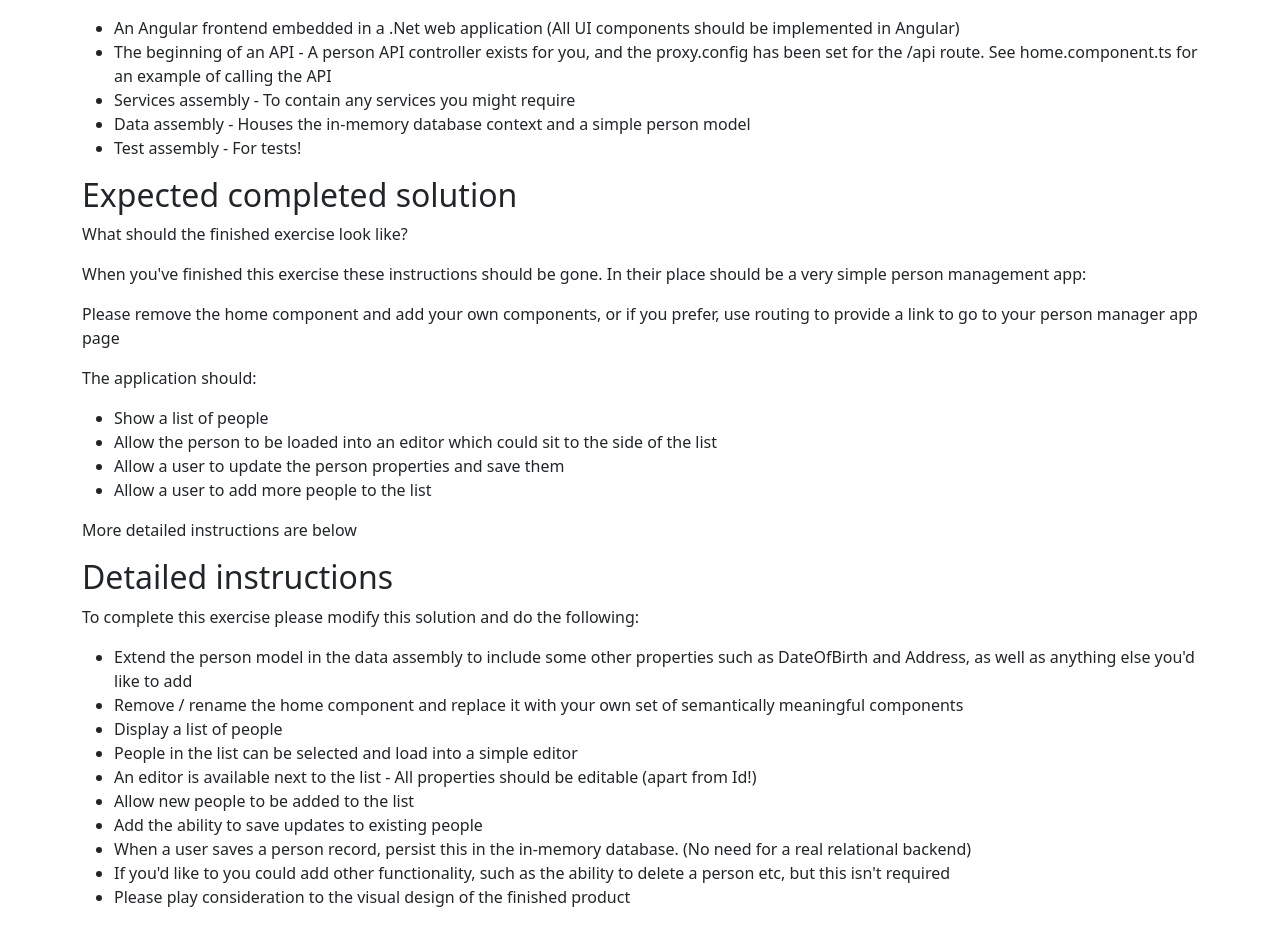
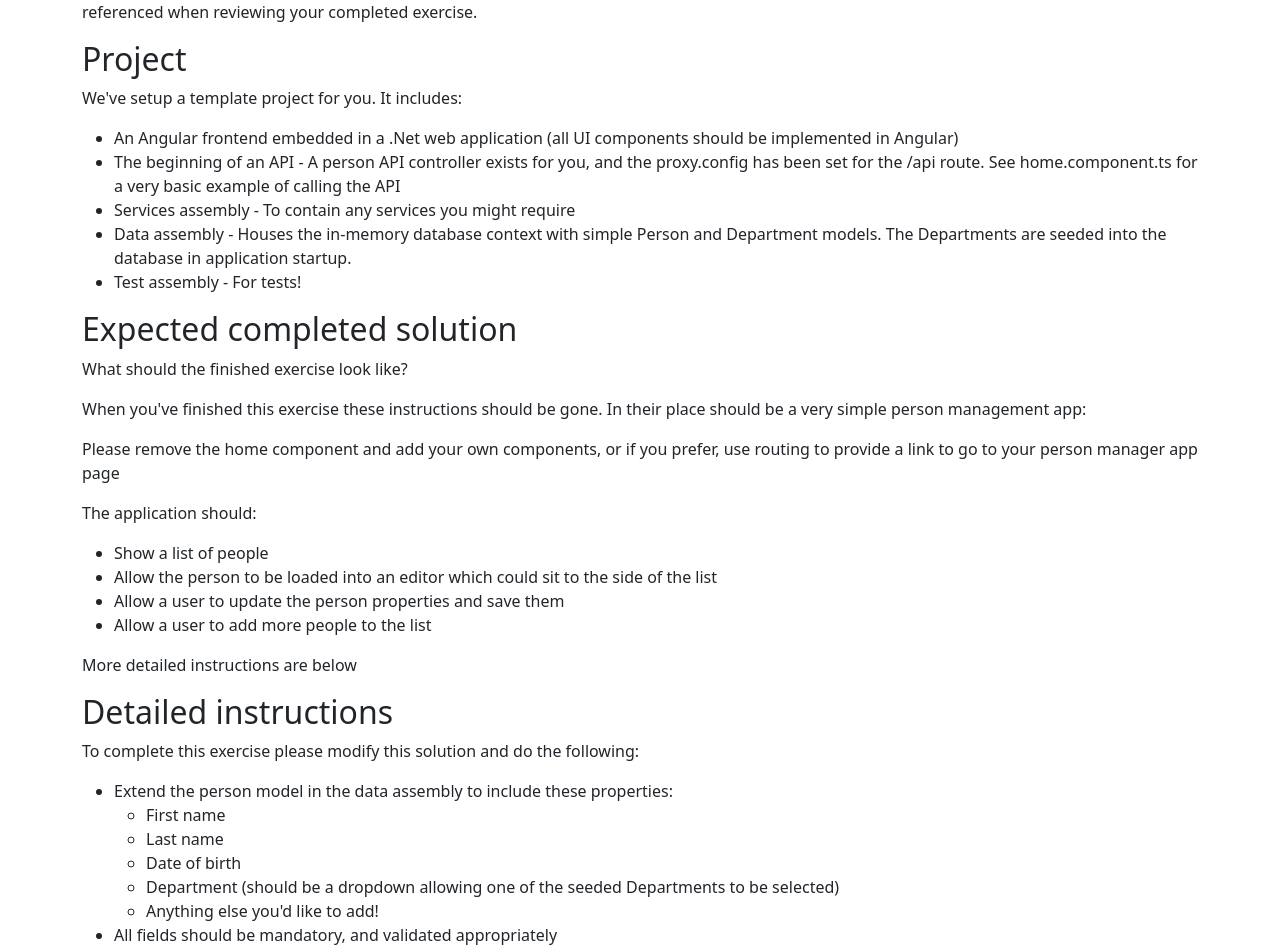
Before and after one commit to Tom-Kelly-UK-Parliament/home-exercise, an Angular app in the folder UKParliament.CodeTest.Web/ClientApp/: page / in a window 1280 px wide. Shown: the part 301-1252 px from the top of the page. Before the commit the page ends 1226 px from the top, so only its background shows below. Built offline with nearby package versions, Linux system fonts and the light colour scheme; no server answers.

Commit message:
feat: Updated text to reflect assessment criteria

```diff
--- a/UKParliament.CodeTest.Web/ClientApp/src/app/home/home.component.html
+++ b/UKParliament.CodeTest.Web/ClientApp/src/app/home/home.component.html
@@ -6,13 +6,16 @@
 <h2>Overview</h2>
 <p>We'd like you to make a (very!) small person manager app - it doesn't have to be complicated!</p>
 
+<h2>Assessment criteria</h2>
+<p><strong>You should have been provided an assessment criteria for the exercise separately.</strong> You should aim to satisfy all the points on it as this will be referenced when reviewing your completed exercise.</p>
+
 <h2>Project</h2>
 <p>We've setup a template project for you. It includes:</p>
 <ul>
-  <li>An Angular frontend embedded in a .Net web application (All UI components should be implemented in Angular)</li>
-  <li>The beginning of an API - A person API controller exists for you, and the proxy.config has been set for the /api route. See home.component.ts for an example of calling the API</li>
+  <li>An Angular frontend embedded in a .Net web application (all UI components should be implemented in Angular)</li>
+  <li>The beginning of an API - A person API controller exists for you, and the proxy.config has been set for the /api route. See home.component.ts for a very basic example of calling the API</li>
   <li>Services assembly - To contain any services you might require</li>
-  <li>Data assembly - Houses the in-memory database context and a simple person model</li>
+  <li>Data assembly - Houses the in-memory database context with simple Person and Department models. The Departments are seeded into the database in application startup.</li>
   <li>Test assembly - For tests!</li>
 </ul>
 
@@ -24,23 +27,30 @@
 <ul>
   <li>Show a list of people</li>
   <li>Allow the person to be loaded into an editor which could sit to the side of the list</li>
-  <li>Allow a user to  update the person properties and save them</li>
+  <li>Allow a user to update the person properties and save them</li>
   <li>Allow a user to add more people to the list</li>
 </ul>
 <p>More detailed instructions are below</p>
 
-
 <h2>Detailed instructions</h2>
 <p>To complete this exercise please modify this solution and do the following:</p>
 <ul>
-  <li>Extend the person model in the data assembly to include some other properties such as DateOfBirth and Address, as well as anything else you'd like to add</li>
+  <li>Extend the person model in the data assembly to include these properties:
+  <ul>
+    <li>First name</li>
+    <li>Last name</li>
+    <li>Date of birth</li>
+    <li>Department (should be a dropdown allowing one of the seeded Departments to be selected)</li>
+    <li>Anything else you'd like to add!</li>
+  </ul>
+  <li>All fields should be mandatory, and validated appropriately</li>
   <li>Remove / rename the home component and replace it with your own set of semantically meaningful components</li>
   <li>Display a list of people</li>
   <li>People in the list can be selected and load into a simple editor</li>
-  <li>An editor is available next to the list - All properties should be editable (apart from Id!)</li>
+  <li>An editor is available next to the list - all properties should be editable (apart from Id!)</li>
   <li>Allow new people to be added to the list</li>
   <li>Add the ability to save updates to existing people</li>
   <li>When a user saves a person record, persist this in the in-memory database. (No need for a real relational backend)</li>
   <li>If you'd like to you could add other functionality, such as the ability to delete a person etc, but this isn't required</li>
-  <li>Please play consideration to the visual design of the finished product</li>
+  <li>Please pay consideration to the visual design and accessibility of the finished product</li>
 </ul>
```
